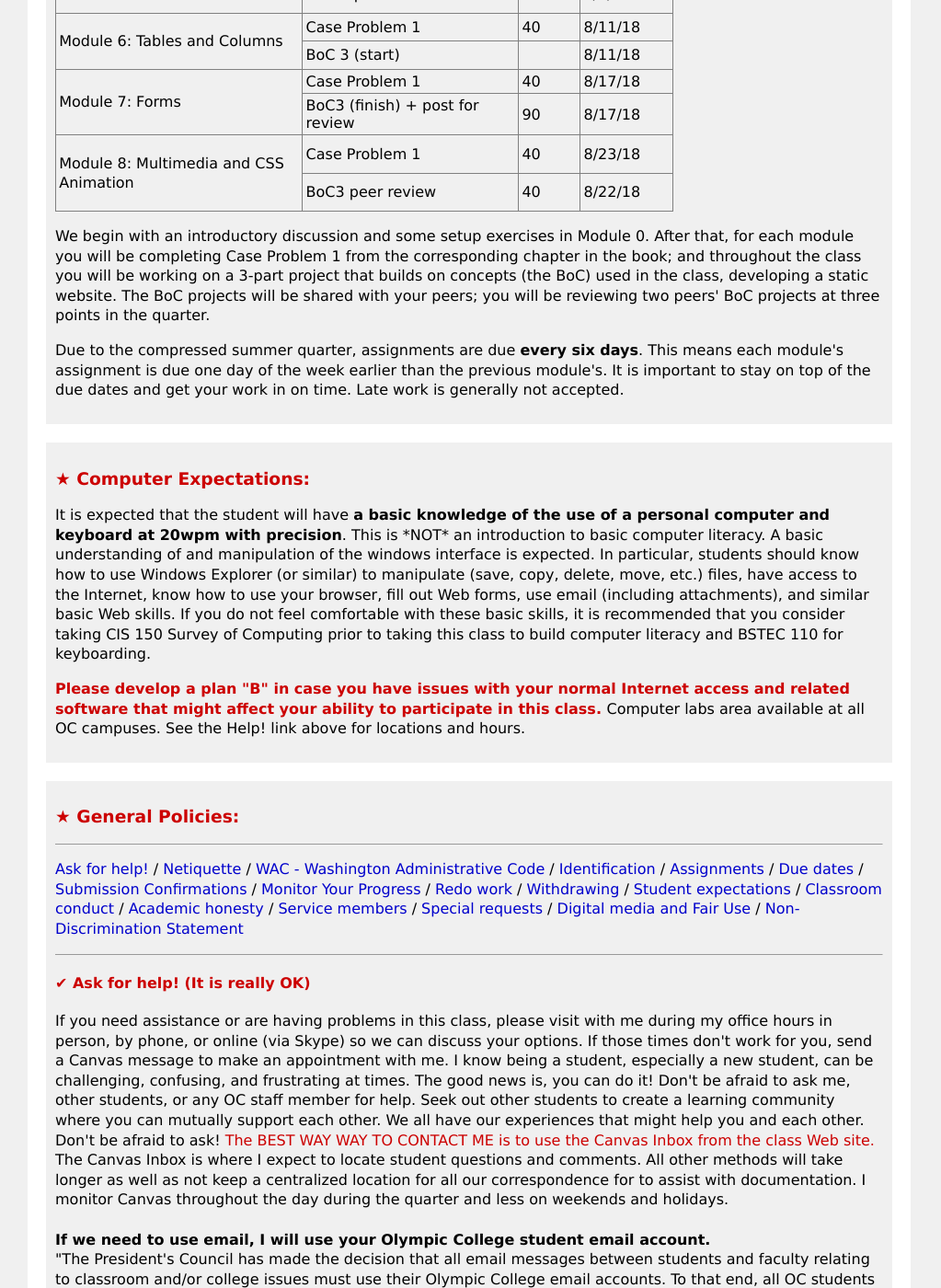
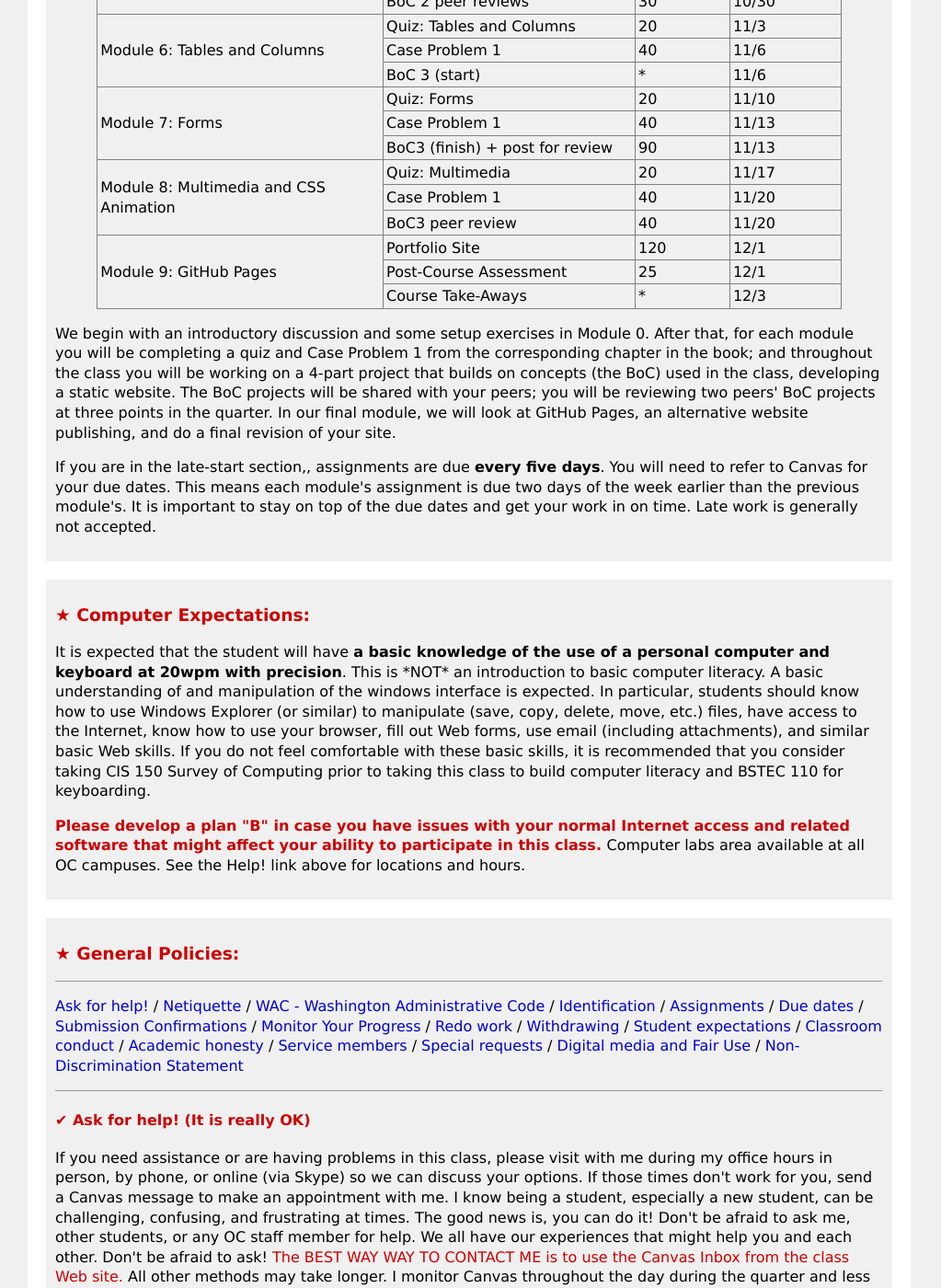
Before and after one commit to argoc/syllabub, a Jekyll site: the page CIS155.html, which Jekyll copies as it is, in a window 1280 px wide and 1400 px high, scrolled down 2618 px. Shown: the whole window at 92% size, without its empty margins (0-1023 px from the left). Built offline with Jekyll 4.4.1, drawn with Linux system fonts in a browser that asks for light colours; some of the changed text lies outside the part shown.

Commit message:
CIS 155 Fall 2018

```diff
--- a/CIS155.html
+++ b/CIS155.html
@@ -44,12 +44,12 @@ td { padding: 0.2em; }
   }
 }
 </style>
-<title>CIS 155 Syllabus Summer 2018</title>
+<title>CIS 155 Syllabus Fall 2018</title>
 </head>
 <body>
 <header>
-<h1>CIS 155 - Web Development I - Item 2175</h1>
-<h2>Summer 2018 Syllabus</h2>
+<h1>CIS 155 - Web Development I - Items 2209, 2210, and 2211</h1>
+<h2>Fall 2018 Syllabus</h2>
 </header>
 <section>
 <article><p><b>&#x2261; Page index: </b><br/><a href="#Contacts">Contacts</a> /
@@ -68,9 +68,9 @@ td { padding: 0.2em; }
 &#x2605; Contacts:
 </h3>
 <ul>
-<li><b>Instructor:</b> Levi Cherry-Allen </li>
-<li><b>Skype:</b> levicherryallen.oc
-<li><b>Email:</b> lcherry-allen@olympic.edu
+<li><b>Instructor:</b> Amelia Garripoli, MSCS </li>
+<li><b>Skype:</b> Prof. Garripoli, Bremerton
+<li><b>Email:</b> agarripoli@olympic.edu
 <br/><br/><b class="t911">DO NOT send assignments via email,
     they will not be accepted for grading.</b>
     Please use the appropriate links, unless directed otherwise, in the Assignment section of each unit for
@@ -80,11 +80,6 @@ td { padding: 0.2em; }
 	<b>The BEST way to contact me is to use <span style="color: #cc0000">the Canvas Inbox</span></b> from the class Web site.
 </li>
 
-</ul>
-<ul>
-<li><b>Instructor:</b> Amelia Garripoli, MSCS (DB) </li>
-<li><b>Email:</b> agarripoli@olympic.edu
-</li>
 </ul>
 
 <ul>
@@ -142,138 +137,188 @@ If there are no books on the shelf, please consult a staff member and not assume
 </h3>
 <p><b class="t911">Please visit the class Web site often for assignments information, due dates, and messages.</b>
 </p>
-<p>Note that due to the compressed Summer term, assignments are due every 6 days -- not weekly! Check Canvas and stay on top of your work in this class.</p>
+<p>Note that the late start Item, 2209, has assignments due every 5 days -- not weekly! Check Canvas and stay on top of your work in this class if you are in the late-start section. Late start begins October 1.</p>
 <p>Readings and reviews are the place to start with each new module, which then progress to building concepts. There is a review assignment with each module. Each module has reading & video requirements and sets of assignments to do, so be sure you follow and read each of the modules' instructions.</p>
-<table border="1" width="672" style="border-collapse:collapse;">
+<table border="1" width="90%" style="margin:auto; border-collapse:collapse;">
 <tbody>
 <tr>
 <th width="40%">Module</th>
 <th width="35%">Assignments</th>
 <th width="10%">Points</th>
-<th width="15%">Due</th>
+<th width="15%">Due (2210&amp;2211)</th>
 </tr>
 <tr>
-<td rowspan=2>
-<p>Module 0: Getting organized, Tools, and Introductions</p>
+<td rowspan=3>
+<p>Module 0: Orientation - Tool Week!</p>
 </td>
+<td>Pre-Course Assessment</td><td>5 (for<br/> completion)</td>
+<td>9/22</td></tr>
+<tr>
 <td>
-<p>Introductions</p>
+<p>Meet, Greet, &amp; Discuss</p>
 </td>
-<td>15</td>
-<td>7/6/18</td>
+<td>20</td>
+<td>9/22-25</td>
 </tr>
 <tr>
-	<td>Configure Local and Remote Directories</td>
-	<td>30</td>
-	<td>7/6/18</td>
+	<td>Environment Set-up</td>
+	<td>50</td>
+	<td>9/25</td>
 <tr>
 <td rowspan=2>
 <p>Module 1: Getting Started with HTML5</p>
 </td>
-<td>Exercises 1 and 2</td>
-<td>30</td>
-<td>7/12/18</td>
+<td>Quiz: HTML elements and attributes</td>
+<td>20</td>
+<td>9/29</td>
+</tr><tr>
+<td>Case Problem 1</td>
+<td>40</td>
+<td>10/2</td>
 </tr>
-<td>Case Problem 1<br/>(* done together in videos)</td>
-<td>0(*)</td>
-<td>7/12/18</td>
 <tr>
-<td rowspan=2>
+<td rowspan=3>
 <p>Module 2: Getting Started with CSS3</p>
 </td>
+<td>Quiz: CSS</td>
+<td>20</td>
+<td>10/6</td>
+</tr><tr>
 <td >
 Case Problem 1
 </td>
 <td>40</td>
-<td>7/18/18</td>
+<td>10/9</td>
 </tr>
 <tr>
 <td>BoC 1 + post for review</td>
 <td>90</td>
-<td>7/18/18</td>
+<td>10/9</td>
 </tr>
 <tr>
-<td rowspan=2>
-<p>Module 3: Designing Page Layout (floats/grids)</p>
+<td rowspan=3>
+<p>Module 3: Designing Responsive Page Layout</p>
 </td>
+<td>Quiz: Page Layout</td>
+<td>20</td>
+<td>10/13</td>
+</tr><tr>
 <td>Case Problem 1</td>
 	<td>40</td>
-<td>7/24/18</td>
+<td>10/16</td>
 </tr>
 <tr>
 <td>BoC1 peer reviews</td>
 	<td>30</td>
-<td>7/23/18</td>
+<td>10/17</td>
 </tr>
 <tr>
-<td rowspan=2>
+<td rowspan=3>
 <p>Module 4: CSS Graphic Design</p>
 </td>
+<td>Quiz: Design</td>
+<td>20</td>
+<td>10/20</td>
+</tr><tr>
 <td>Case Problem 1</td>
 <td>40</td>
-<td>7/30/18</td>
+<td>10/23</td>
 </tr>
 <tr>
 	<td>BoC 2 + post for reviews</td>
 	<td>90</td>
-	<td>7/30/18</td>
+	<td>10/23</td>
 </tr>
 <tr>
-<td rowspan=2>
+<td rowspan=3>
 <p>Module 5: Mobile Design using Flexbox </p>
 </td>
+<td>Quiz: Flexbox</td>
+<td>20</td>
+<td>10/27</td>
+</tr><tr>
 <td>Case Problem 1</td>
 <td>40</td>
-<td>8/5/18</td>
+<td>10/30</td>
 </tr>
 <tr>
 <td>BoC 2 peer reviews</td>
 <td>30</td>
-<td>8/4/18</td>
+<td>10/30</td>
 </tr>
 <tr>
-<td rowspan=2>
+<td rowspan=3>
 <p>Module 6: Tables and Columns</p>
 </td>
+<td>Quiz: Tables and Columns</td>
+<td>20</td>
+<td>11/3</td>
+</tr><tr>
 <td>Case Problem 1</td>
 <td>40</td>
-<td>8/11/18</td>
+<td>11/6</td>
 </tr>
 <tr>
 <td>BoC 3 (start)</td>
-<td></td>
-<td>8/11/18</td>
+<td>*</td>
+<td>11/6</td>
 </tr>
 <tr>
-<td rowspan=2>
+<td rowspan=3>
 <p>Module 7: Forms </p>
 </td>
+<td>Quiz: Forms</td>
+<td>20</td>
+<td>11/10</td>
+</tr><tr>
 <td>Case Problem 1</td>
 <td>40</td>
-<td>8/17/18</td>
+<td>11/13</td>
 </tr>
 <tr>
 <td>BoC3 (finish) + post for review</td>
 <td>90</td>
-<td>8/17/18</td>
+<td>11/13</td>
 </tr>
 <tr>
-<td rowspan=2>
+<td rowspan=3>
 <p>Module 8: Multimedia and CSS Animation</p>
 </td>
+<td>Quiz: Multimedia</td>
+<td>20</td>
+<td>11/17</td>
+</tr><tr>
 <td>Case Problem 1</td>
 <td>40</td>
-<td>8/23/18</td>
+<td>11/20</td>
 </tr>
 <tr>
 <td>BoC3 peer review</td>
 <td>40</td>
-<td>8/22/18</td>
+<td>11/20</td>
+</tr>
+<tr>
+<td rowspan=3>
+<p>Module 9: GitHub Pages</p>
+</td>
+<td>Portfolio Site</td>
+<td>120</td>
+<td>12/1</td>
+</tr>
+<tr>
+<td>Post-Course Assessment</td>
+<td>25</td>
+<td>12/1</td>
+</tr>
+<tr>
+<td>Course Take-Aways</td>
+<td>*</td>
+<td>12/3</td>
 </tr>
 </tbody>
 </table>
-<p>We begin with an introductory discussion and some setup exercises in Module 0. After that, for each module you will be completing Case Problem 1 from the corresponding chapter in the book; and throughout the class you will be working on a 3-part project that builds on concepts (the BoC) used in the class, developing a static website. The BoC projects will be shared with your peers; you will be reviewing two peers' BoC projects at three points in the quarter.</p>
-<p>Due to the compressed summer quarter, assignments are due <strong>every six days</strong>. This means each module's assignment is due one day of the week earlier than the previous module's. It is important to stay on top of the due dates and get your work in on time. Late work is generally not accepted.</p>
+<p>We begin with an introductory discussion and some setup exercises in Module 0. After that, for each module you will be completing a quiz and Case Problem 1 from the corresponding chapter in the book; and throughout the class you will be working on a 4-part project that builds on concepts (the BoC) used in the class, developing a static website. The BoC projects will be shared with your peers; you will be reviewing two peers' BoC projects at three points in the quarter. In our final module, we will look at GitHub Pages, an alternative website publishing, and do a final revision of your site.</p>
+<p>If you are in the late-start section,, assignments are due <strong>every five days</strong>. You will need to refer to Canvas for your due dates. This means each module's assignment is due two days of the week earlier than the previous module's. It is important to stay on top of the due dates and get your work in on time. Late work is generally not accepted.</p>
 </article>
 <article id="Expectations"><h3>
 &#x2605; Computer Expectations:
@@ -320,19 +365,19 @@ Computer labs area available at all OC campuses. See the Help! link above for lo
 <h4 id="help">&#x2714; Ask for help! (It is really OK)</h4>
 <p>
 If you need assistance or are having problems in this class, please visit with me during my office hours in person, by phone, or online (via Skype) so we can discuss your options. If those times don't work for you, send a Canvas message to make an appointment with me.
-I know being a student, especially a new student, can be challenging, confusing, and frustrating at times. The good news is, you can do it! Don't be afraid to ask me, other students, or any OC staff member for help. Seek out other students to create a learning community where you can mutually support each other. We all have our experiences that might help you and each other. Don't be afraid to ask!
-<span class="t911">The BEST WAY WAY TO CONTACT ME is to use the Canvas Inbox from the class Web site.</span> The Canvas Inbox is where I expect to locate student questions and comments. All other methods will take longer as well as not keep a centralized location for all our correspondence for to assist with documentation. I monitor Canvas throughout the day during the quarter and less on weekends and holidays.
+I know being a student, especially a new student, can be challenging, confusing, and frustrating at times. The good news is, you can do it! Don't be afraid to ask me, other students, or any OC staff member for help. We all have our experiences that might help you and each other. Don't be afraid to ask!
+<span class="t911">The BEST WAY WAY TO CONTACT ME is to use the Canvas Inbox from the class Web site.</span> All other methods may take longer. I monitor Canvas throughout the day during the quarter and less on weekends and holidays.
 <br/>
 <br/>
 
-<b>If we need to use email, I will use your Olympic College student email account.</b>
+<b>If we need to use email, I will use your Olympic College student email account, as required by OC.</b>
 <br/>
-"The President's Council has made the decision that all email messages between students and faculty relating to classroom and/or college issues must use their Olympic College email accounts.  To that end, all OC students are required to use their OC email account." More information on OC email student accounts can be found at:
-<a href="http://www.olympic.edu/services/computer-labs/accounts">http://www.olympic.edu/services/computer-labs/accounts</a>"
+More information on OC email student accounts can be found at:
+<a href="http://www.olympic.edu/services/computer-labs/accounts">http://www.olympic.edu/services/computer-labs/accounts</a>
 
 <br/>
 <br/>
-<b>Olympic College Tutorial Services</b> provides help to students who need assistance beyond the classroom. A consortium of faculty and staff coordinates the program. Tutoring is provided in a variety of settings for most disciplines of study and takes place in lab/study centers, small groups and occasionally one-on-one.
+<b>Olympic College Tutorial Services</b> provides help to students who need assistance beyond the classroom. Tutoring is provided for most disciplines of study and takes place in lab/study centers. Note, tutors will not do the work for you or check your work, but will facilitate your learning.
 <a href="http://www.olympic.edu/Students/StudentServices/Tutoring/">OC Tutorial Services</a>
 </p>
 
@@ -389,10 +434,9 @@ All assignments must have a student name, class, assignment, and date clearly la
 <h4 id="asgn">&#x2714; Assignments (What you need to do to get a good grade)</h4>
 <p>
 By taking this class, you are stating that you will be making appropriate time in your schedule to ensure success and have access to the resources required for this class. <b>Expect to spend 2-3 hours per module for each class credit to ensure success.</b> So for this 5 credit class, you might spend 10-15 hours per module to allow time for your success.
-<p>In summer term, modules are compressed since we have 8 weeks to fit into but must still have the standard work of a 10 week course; that means each week will typically cover more than one module --  expect to spend <em>more</em> than 10-15 hours per week on this course.
-<p>Being a full-time student is a full-time job, around 40+ hours per week for class and study time. I understand that for many community college students, attending college is a part of a very busy life. I know many of you work and have families. I know things can get busy. Remember: You are responsible for your learning.
-You are the one who needs to invest the time.
-<b>Time management is your friend or your foe! Waiting until the evening of the due date to ask a question of an assignment may not be your best approach for success for this class. Start assignments early and be proactive.</b>
+<p>In late start sections, modules are compressed since we have 8 weeks to fit into but must still have the standard work of a 10 week course; that means each week will typically cover more than one module --  expect to spend <em>more</em> than 10-15 hours per week on this course if you are in a late-start section.
+<p>Being a full-time student is a full-time job, around 40+ hours per week for class and study time. I understand that for many community college students, attending college is a part of a very busy life.  Remember: You are responsible for your learning, and learning takes time.
+<b>Time management is your friend or your foe! Waiting until the evening of the due date to ask a question of an assignment will not be your best approach for success for this class. Start assignments early and have time to reach the tutors and me with questions.</b>
 <b class="t911"> No assignment will be accepted for grading after the last due date.</b>
 </p>
 
@@ -567,20 +611,20 @@ These things happen as well as your education add additional demands and expecta
 <article id="Grading"><h3>
 &#x2605; Grading Chart:
 </h3><p>
-There are 730 possible points in this class. A minimum of 460 points are required for a grade.
+There are 1040 possible points in this class. A minimum of 655 points are required for a grade.
 <ul>
-	<li>Case Problems, 7 @ 40 = 280</li>
-  <li>BoCs, 3 @ 90 = 270</li>
-	<li>BoC Peer Reviews, 3 @ 30 = 90</li>
-	<li>Other (Intros, Configuration, Exercises) = 90</li>
+	<li>Quizzes, 8 @ 20 & Course assessments @ 30 = 190</li>
+	<li>Case Problems, 8 @ 40 = 320</li>
+  <li>Environment, BoCs, Reviews, and Portfolio = 530</li>
 </ul>
-See chart below for details of how grades are distributed for the 730 points possible.
-If your points are below 460 points, a grade of 0 will be reported unless you explicity request a WP. Both a 0 and a WP require reporting last day attended; for this course, the last day work was submitted for grading is reported as the last day attended.
+See chart below for details of how grades are distributed for the 1040 points possible.
+If your points are below 655 points, a grade of 0 will be reported unless you explicity request a WP.
+Both a 0 and a WP require reporting last day attended; for this course, the last day work was submitted for grading is reported as the last day attended.
 </p><pre style="font-size: 140%;">
    A          B          C          D
-           3.3-657    2.3-584    1.3-511
-4.0-701    3.0-636    2.0-563    1.0-490
-3.7-679    2.7-606    1.7-533    0.7-460
+           3.3-936    2.3-832    1.3-728
+4.0-998    3.0-905    2.0-801    1.0-697
+3.7-967    2.7-863    1.7-759    0.7-655
 </pre></article>
 <article id="Outcomes"><h3>
 	&#x2605; Module Learning Outcomes:
@@ -592,9 +636,10 @@ If your points are below 460 points, a grade of 0 will be reported unless you ex
 	The numbers in parentheses are Blooms Taxonomy numbers; a higher number is a higher level of skill.
 	</p>
 
-	<p><strong>Module 0: Getting organized, Tools, and Introductions</strong></p>
+	<p><strong>Module 0: Orientation and Tool Week</strong></p>
 <ul>
 <li>(2) Explain how to connect and transfer files between a remote host and your local machine via FTP</li>
+<li>(3) Demonstrate MindTap access</li>
 <li>(3) Demonstrate how to log into the CIS2 FTP server</li>
 <li>(3) Demonstrate how to upload and download a file using FTP</li>
 <li>(2) Explain site roots on both local and remote systems</li>
@@ -733,7 +778,16 @@ If your points are below 460 points, a grade of 0 will be reported unless you ex
 <li>(1) Identify key ways to format a media element with CSS</li>
 <li>(3) Demonstrate how to format media with CSS</li>
 </ul>
-
+<p><strong>Module 09: GitHub Pages</strong></p>
+<ul>
+<li>(2) Explain what GitHub is</li>
+<li>(2) Explain the difference between Git and GitHub</li>
+<li>(3) Create a GitHub repository</li>
+<li>(3) Create a local Git repository</li>
+<li>(3) Update a local Git repository</li>
+<li>(3) Synchronize your remote GitHub and local Git repository</li>
+<li>(3) Publish your GitHub repository on GitHub Pages</li>
+</ul>
 
 
 
```
Also changed, not shown: other parts of CIS155.html (+3 -3 lines), index.md (+1 -1 lines).
